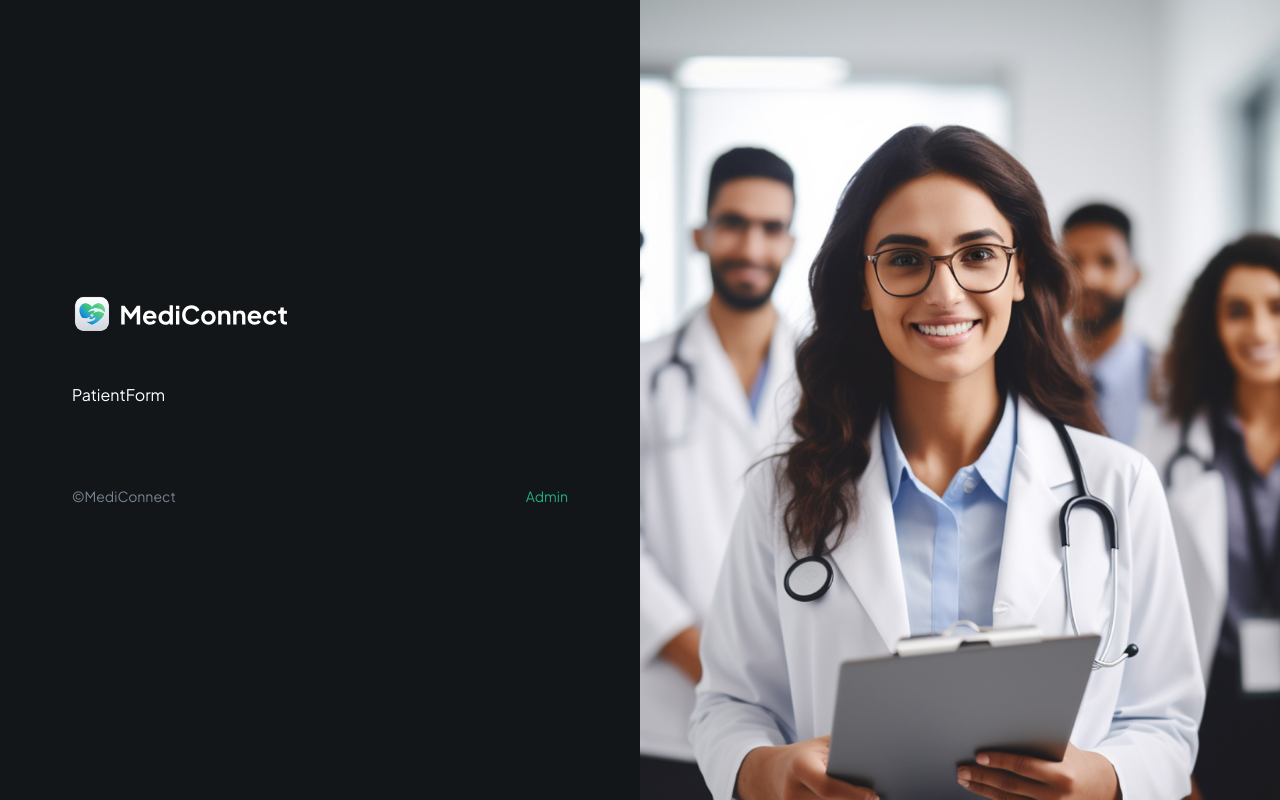
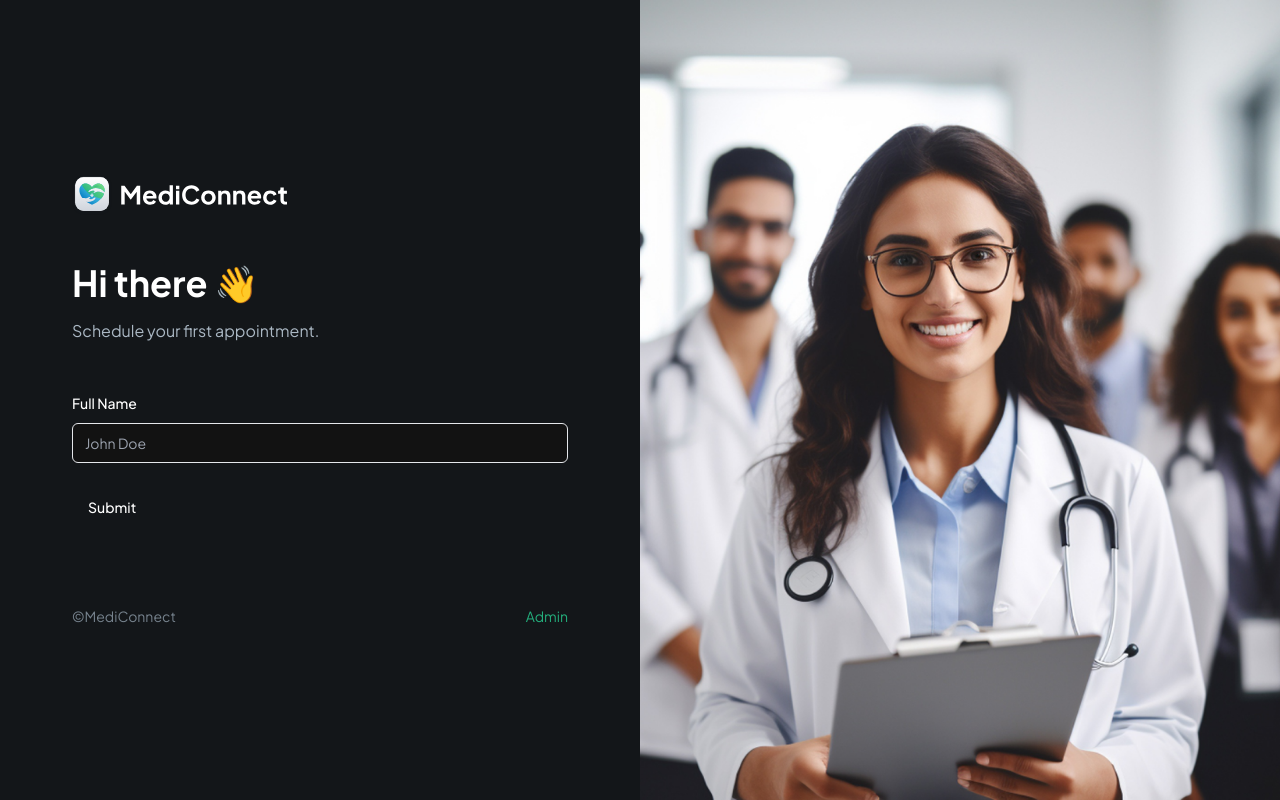
Before and after one commit to YoosufAathil/MediConnect, a Next.js app: page / in a window 1280 px wide. Built offline with nearby package versions, Linux system fonts and the light colour scheme.

Commit message:
chore: Refactor file structure and update imports

```diff
--- a/app/page.tsx
+++ b/app/page.tsx
@@ -1,5 +1,4 @@
-import { Button } from "@/components/ui/button";
-import PatientForm from "@/components/ui/forms/PatientForm";
+import PatientForm from "@/components/forms/PatientForm";
 import Image from "next/image";
 import Link from "next/link";
 import onbording from "../public/assets/images/onboarding-img.png";
--- /dev/null
+++ b/components/CustomFormField.tsx
@@ -0,0 +1,52 @@
+"use client";
+import {
+  FormControl,
+  FormDescription,
+  FormField,
+  FormItem,
+  FormLabel,
+  FormMessage,
+} from "@/components/ui/form";
+import { Input } from "@/components/ui/input";
+import { Control } from "react-hook-form";
+import { FormFieldType } from "./forms/PatientForm";
+
+interface CustomProps {
+  control: Control<any>;
+  fieldType: FormFieldType;
+  name: string;
+  label?: string;
+  placeholder?: string;
+  iconSrc?: string;
+  iconAlt?: string;
+  disabled?: boolean;
+  dateFormat?: string;
+  showTimeSelect?: boolean;
+  children?: React.ReactNode;
+  renderSkeleten?: (field: any) => React.ReactNode;
+}
+
+const RenderField = ({ field, props }: { field: any; props: CustomProps }) => {
+  return <Input type="text" placeholder="John Doe" />;
+};
+const CustomFormField = (props: CustomProps) => {
+  const { control, fieldType, name, label } = props;
+  return (
+    <FormField
+      control={control}
+      name={name}
+      render={({ field }) => (
+        <FormItem className="flex-1">
+          {fieldType !== FormFieldType.CHECKBOX && label && (
+            <FormLabel>{label} </FormLabel>
+          )}
+          <RenderField field={field} props={props} />
+
+          <FormMessage className="shad-error" />
+        </FormItem>
+      )}
+    />
+  );
+};
+
+export default CustomFormField;
--- /dev/null
+++ b/components/forms/PatientForm.tsx
@@ -0,0 +1,64 @@
+"use client";
+
+import { zodResolver } from "@hookform/resolvers/zod";
+import { useForm } from "react-hook-form";
+import { z } from "zod";
+import { Button } from "@/components/ui/button";
+import { Form } from "@/components/ui/form";
+import CustomFormField from "../CustomFormField";
+
+export enum FormFieldType {
+  INPUT = "input",
+  TEXTAREA = "textarea",
+  PHONE_INPUT = "phoneInput",
+  CHECKBOX = "checkbox",
+  DATE_PICKER = "datePicker",
+  SELECT = "select",
+  SKELETON = "skeleton",
+}
+
+const formSchema = z.object({
+  username: z.string().min(2, {
+    message: "Username must be at least 2 characters.",
+  }),
+});
+
+const PatientForm = () => {
+  const form = useForm<z.infer<typeof formSchema>>({
+    resolver: zodResolver(formSchema),
+    defaultValues: {
+      username: "",
+    },
+  });
+
+  function onSubmit(values: z.infer<typeof formSchema>) {
+    console.log(values);
+  }
+  return (
+    <Form {...form}>
+      <form
+        onSubmit={form.handleSubmit(onSubmit)}
+        className="space-y-6 flex-1 "
+      >
+        <section className="mb-12 space-y-4">
+          <h1 className="header"> Hi there 👋</h1>
+          <p className="text-dark-700">Schedule your first appointment.</p>
+        </section>
+
+        <CustomFormField
+          fieldType={FormFieldType.INPUT}
+          control={form.control}
+          name="name"
+          label="Full Name"
+          placeholder="John Doe"
+          iconSrc="/assets/icons/user.svg"
+          iconAlt="user"
+        />
+
+        <Button type="submit">Submit</Button>
+      </form>
+    </Form>
+  );
+};
+
+export default PatientForm;
--- /dev/null
+++ b/components/ui/form.tsx
@@ -0,0 +1,178 @@
+"use client"
+
+import * as React from "react"
+import * as LabelPrimitive from "@radix-ui/react-label"
+import { Slot } from "@radix-ui/react-slot"
+import {
+  Controller,
+  ControllerProps,
+  FieldPath,
+  FieldValues,
+  FormProvider,
+  useFormContext,
+} from "react-hook-form"
+
+import { cn } from "@/lib/utils"
+import { Label } from "@/components/ui/label"
+
+const Form = FormProvider
+
+type FormFieldContextValue<
+  TFieldValues extends FieldValues = FieldValues,
+  TName extends FieldPath<TFieldValues> = FieldPath<TFieldValues>
+> = {
+  name: TName
+}
+
+const FormFieldContext = React.createContext<FormFieldContextValue>(
+  {} as FormFieldContextValue
+)
+
+const FormField = <
+  TFieldValues extends FieldValues = FieldValues,
+  TName extends FieldPath<TFieldValues> = FieldPath<TFieldValues>
+>({
+  ...props
+}: ControllerProps<TFieldValues, TName>) => {
+  return (
+    <FormFieldContext.Provider value={{ name: props.name }}>
+      <Controller {...props} />
+    </FormFieldContext.Provider>
+  )
+}
+
+const useFormField = () => {
+  const fieldContext = React.useContext(FormFieldContext)
+  const itemContext = React.useContext(FormItemContext)
+  const { getFieldState, formState } = useFormContext()
+
+  const fieldState = getFieldState(fieldContext.name, formState)
+
+  if (!fieldContext) {
+    throw new Error("useFormField should be used within <FormField>")
+  }
+
+  const { id } = itemContext
+
+  return {
+    id,
+    name: fieldContext.name,
+    formItemId: `${id}-form-item`,
+    formDescriptionId: `${id}-form-item-description`,
+    formMessageId: `${id}-form-item-message`,
+    ...fieldState,
+  }
+}
+
+type FormItemContextValue = {
+  id: string
+}
+
+const FormItemContext = React.createContext<FormItemContextValue>(
+  {} as FormItemContextValue
+)
+
+const FormItem = React.forwardRef<
+  HTMLDivElement,
+  React.HTMLAttributes<HTMLDivElement>
+>(({ className, ...props }, ref) => {
+  const id = React.useId()
+
+  return (
+    <FormItemContext.Provider value={{ id }}>
+      <div ref={ref} className={cn("space-y-2", className)} {...props} />
+    </FormItemContext.Provider>
+  )
+})
+FormItem.displayName = "FormItem"
+
+const FormLabel = React.forwardRef<
+  React.ElementRef<typeof LabelPrimitive.Root>,
+  React.ComponentPropsWithoutRef<typeof LabelPrimitive.Root>
+>(({ className, ...props }, ref) => {
+  const { error, formItemId } = useFormField()
+
+  return (
+    <Label
+      ref={ref}
+      className={cn(error && "text-destructive", className)}
+      htmlFor={formItemId}
+      {...props}
+    />
+  )
+})
+FormLabel.displayName = "FormLabel"
+
+const FormControl = React.forwardRef<
+  React.ElementRef<typeof Slot>,
+  React.ComponentPropsWithoutRef<typeof Slot>
+>(({ ...props }, ref) => {
+  const { error, formItemId, formDescriptionId, formMessageId } = useFormField()
+
+  return (
+    <Slot
+      ref={ref}
+      id={formItemId}
+      aria-describedby={
+        !error
+          ? `${formDescriptionId}`
+          : `${formDescriptionId} ${formMessageId}`
+      }
+      aria-invalid={!!error}
+      {...props}
+    />
+  )
+})
+FormControl.displayName = "FormControl"
+
+const FormDescription = React.forwardRef<
+  HTMLParagraphElement,
+  React.HTMLAttributes<HTMLParagraphElement>
+>(({ className, ...props }, ref) => {
+  const { formDescriptionId } = useFormField()
+
+  return (
+    <p
+      ref={ref}
+      id={formDescriptionId}
+      className={cn("text-sm text-muted-foreground", className)}
+      {...props}
+    />
+  )
+})
+FormDescription.displayName = "FormDescription"
+
+const FormMessage = React.forwardRef<
+  HTMLParagraphElement,
+  React.HTMLAttributes<HTMLParagraphElement>
+>(({ className, children, ...props }, ref) => {
+  const { error, formMessageId } = useFormField()
+  const body = error ? String(error?.message) : children
+
+  if (!body) {
+    return null
+  }
+
+  return (
+    <p
+      ref={ref}
+      id={formMessageId}
+      className={cn("text-sm font-medium text-destructive", className)}
+      {...props}
+    >
+      {body}
+    </p>
+  )
+})
+FormMessage.displayName = "FormMessage"
+
+export {
+  useFormField,
+  Form,
+  FormItem,
+  FormLabel,
+  FormControl,
+  FormDescription,
+  FormMessage,
+  FormField,
+}
--- a/components/ui/forms/PatientForm.tsx
+++ /dev/null
@@ -1,7 +0,0 @@
-import React from "react";
-
-const PatientForm = () => {
-  return <div>PatientForm</div>;
-};
-
-export default PatientForm;
--- /dev/null
+++ b/components/ui/input.tsx
@@ -0,0 +1,25 @@
+import * as React from "react"
+
+import { cn } from "@/lib/utils"
+
+export interface InputProps
+  extends React.InputHTMLAttributes<HTMLInputElement> {}
+
+const Input = React.forwardRef<HTMLInputElement, InputProps>(
+  ({ className, type, ...props }, ref) => {
+    return (
+      <input
+        type={type}
+        className={cn(
+          "flex h-10 w-full rounded-md border border-input bg-background px-3 py-2 text-sm ring-offset-background file:border-0 file:bg-transparent file:text-sm file:font-medium placeholder:text-muted-foreground focus-visible:outline-none focus-visible:ring-2 focus-visible:ring-ring focus-visible:ring-offset-2 disabled:cursor-not-allowed disabled:opacity-50",
+          className
+        )}
+        ref={ref}
+        {...props}
+      />
+    )
+  }
+)
+Input.displayName = "Input"
+
+export { Input }
--- /dev/null
+++ b/components/ui/label.tsx
@@ -0,0 +1,26 @@
+"use client"
+
+import * as React from "react"
+import * as LabelPrimitive from "@radix-ui/react-label"
+import { cva, type VariantProps } from "class-variance-authority"
+
+import { cn } from "@/lib/utils"
+
+const labelVariants = cva(
+  "text-sm font-medium leading-none peer-disabled:cursor-not-allowed peer-disabled:opacity-70"
+)
+
+const Label = React.forwardRef<
+  React.ElementRef<typeof LabelPrimitive.Root>,
+  React.ComponentPropsWithoutRef<typeof LabelPrimitive.Root> &
+    VariantProps<typeof labelVariants>
+>(({ className, ...props }, ref) => (
+  <LabelPrimitive.Root
+    ref={ref}
+    className={cn(labelVariants(), className)}
+    {...props}
+  />
+))
+Label.displayName = LabelPrimitive.Root.displayName
+
+export { Label }
--- a/package.json
+++ b/package.json
@@ -9,6 +9,8 @@
     "lint": "next lint"
   },
   "dependencies": {
+    "@hookform/resolvers": "^3.9.0",
+    "@radix-ui/react-label": "^2.1.0",
     "@radix-ui/react-slot": "^1.1.0",
     "class-variance-authority": "^0.7.0",
     "clsx": "^2.1.1",
@@ -17,8 +19,10 @@
     "next-themes": "^0.3.0",
     "react": "^18",
     "react-dom": "^18",
+    "react-hook-form": "^7.52.2",
     "tailwind-merge": "^2.5.2",
-    "tailwindcss-animate": "^1.0.7"
+    "tailwindcss-animate": "^1.0.7",
+    "zod": "^3.23.8"
   },
   "devDependencies": {
     "@types/node": "^20",
```
Also changed, not shown: 1 other file (tests, documents, lock files or other folders).
